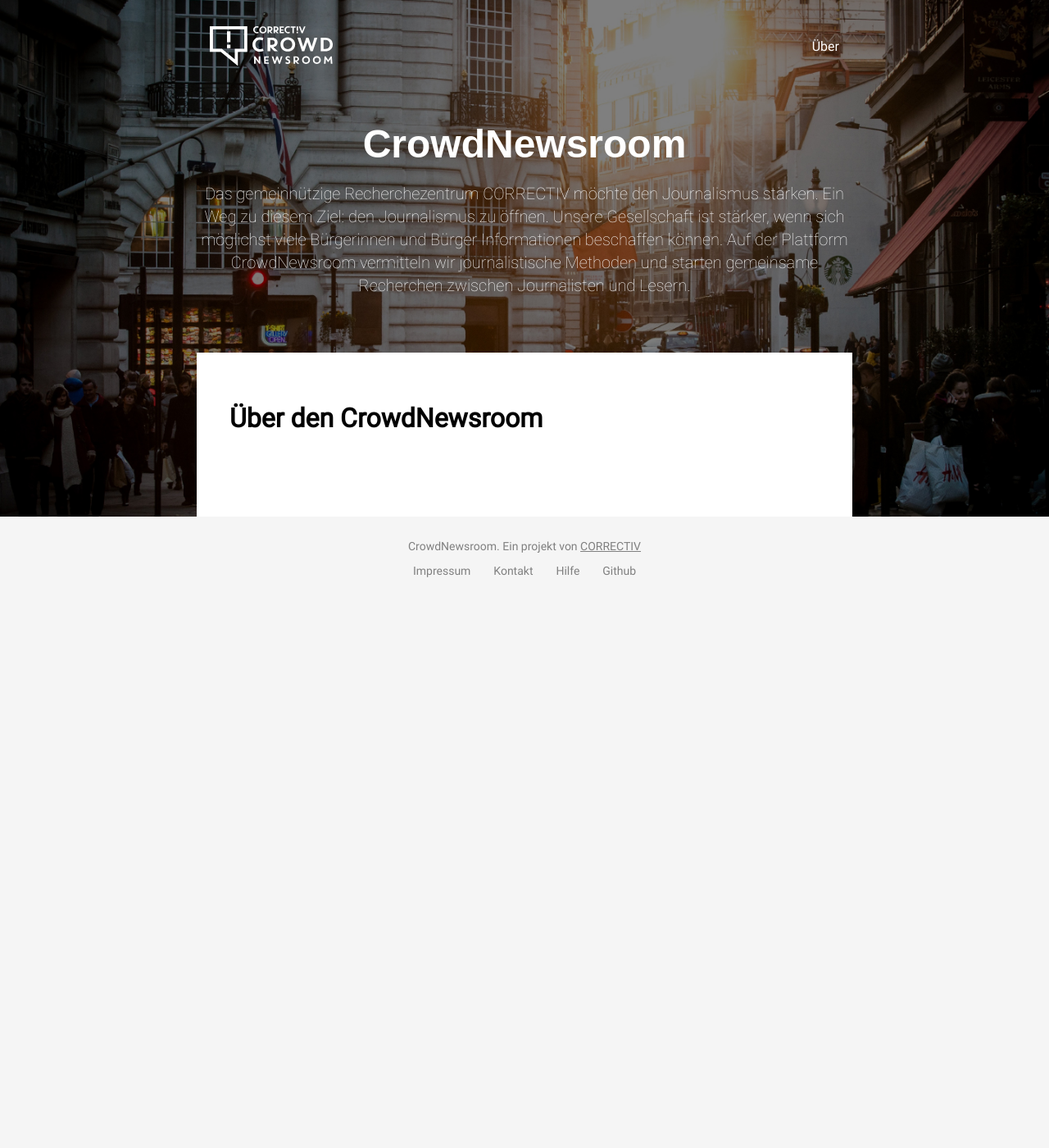
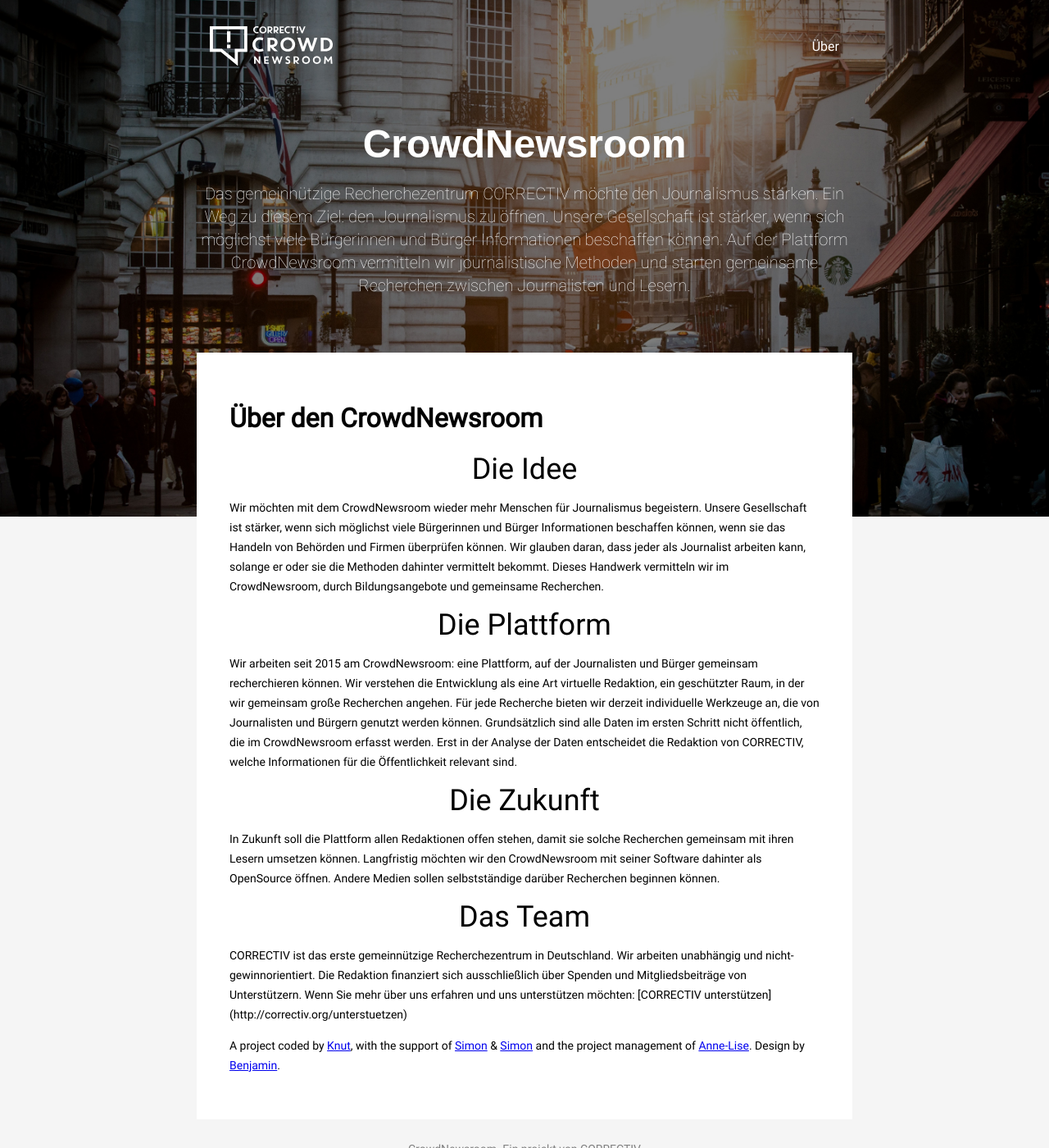
Before and after one commit to correctiv/cnr-landingpage, a Jekyll site: the page built from _pages/ueber.md, in a window 1280 px wide and 1400 px high. Shown: the whole window at 82% size. Built offline with Jekyll 4.4.1, drawn with Linux system fonts in a browser that asks for light colours.

Commit message:
german text added

```diff
--- a/_pages/ueber.md
+++ b/_pages/ueber.md
@@ -4,3 +4,18 @@
 permalink: /ueber
 ---
 # Über den CrowdNewsroom
+
+## Die Idee
+Wir möchten mit dem CrowdNewsroom wieder mehr Menschen für Journalismus begeistern. Unsere Gesellschaft ist stärker, wenn sich möglichst viele Bürgerinnen und Bürger Informationen beschaffen können, wenn sie das Handeln von Behörden und Firmen überprüfen können. Wir glauben daran, dass jeder als Journalist arbeiten kann, solange er oder sie die Methoden dahinter vermittelt bekommt. Dieses Handwerk vermitteln wir im CrowdNewsroom, durch Bildungsangebote und gemeinsame Recherchen.
+
+## Die Plattform
+Wir arbeiten seit 2015 am CrowdNewsroom: eine Plattform, auf der Journalisten und Bürger gemeinsam recherchieren können. Wir verstehen die Entwicklung als eine Art virtuelle Redaktion, ein geschützter Raum, in der wir gemeinsam große Recherchen angehen. Für jede Recherche bieten wir derzeit individuelle Werkzeuge an, die von Journalisten und Bürgern genutzt werden können. Grundsätzlich sind alle Daten im ersten Schritt nicht öffentlich, die im CrowdNewsroom erfasst werden. Erst in der Analyse der Daten entscheidet die Redaktion von CORRECTIV, welche Informationen für die Öffentlichkeit relevant sind.
+
+## Die Zukunft
+In Zukunft soll die Plattform allen Redaktionen offen stehen, damit sie solche Recherchen gemeinsam mit ihren Lesern umsetzen können. Langfristig möchten wir den CrowdNewsroom mit seiner Software dahinter als OpenSource öffnen. Andere Medien sollen selbstständige darüber Recherchen beginnen können.
+
+## Das Team
+
+CORRECTIV ist das erste gemeinnützige Recherchezentrum in Deutschland. Wir arbeiten unabhängig und nicht-gewinnorientiert. Die Redaktion finanziert sich ausschließlich über Spenden und Mitgliedsbeiträge von Unterstützern. Wenn Sie mehr über uns erfahren und uns unterstützen möchten: [CORRECTIV unterstützen] (http://correctiv.org/unterstuetzen)
+
+A project coded by [Knut](https://github.com/k-nut), with the support of [Simon](https://github.com/simonwoerpel) & [Simon](https://github.com/sjockers) and the project management of [Anne-Lise](https://github.com/annelisebouyer). Design by [Benjamin](https://github.com/benjamin-schubert).
```
